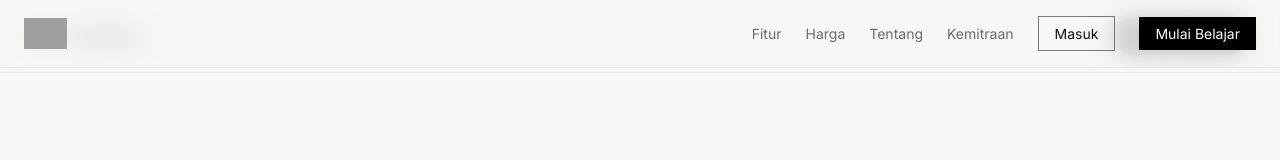
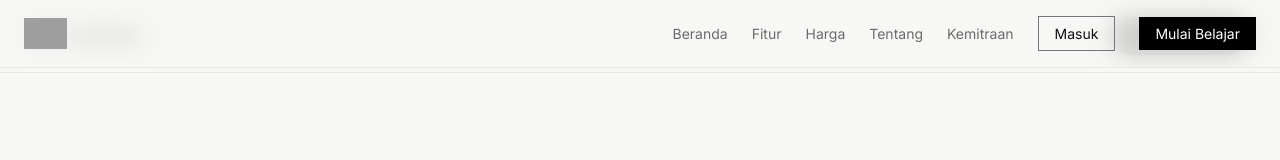
Before and after one commit to fatkhurroyyan/Tactilabs-app, a React (Vite) app in the folder frontend/: page / in a window 1280 px wide. Shown: the top 160 px of the page. Built offline with nearby package versions, Linux system fonts and the light colour scheme; no server answers; grey boxes are pictures that could not be loaded.

Commit message:
feat: add Beranda link to the public navbar

```diff
--- a/frontend/src/App.tsx
+++ b/frontend/src/App.tsx
@@ -138,6 +138,7 @@ const Navbar: React.FC = () => {
           </>
         ) : (
           <>
+            <Link to="/" style={{ fontSize: '14px', color: 'var(--text-secondary)' }}>Beranda</Link>
             <Link to="/features" style={{ fontSize: '14px', color: 'var(--text-secondary)' }}>Fitur</Link>
             <Link to="/pricing" style={{ fontSize: '14px', color: 'var(--text-secondary)' }}>Harga</Link>
             <Link to="/about" style={{ fontSize: '14px', color: 'var(--text-secondary)' }}>Tentang</Link>
```
